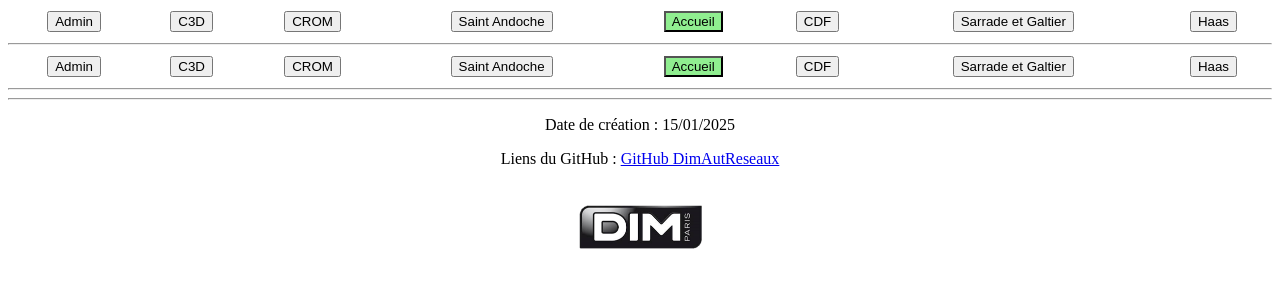
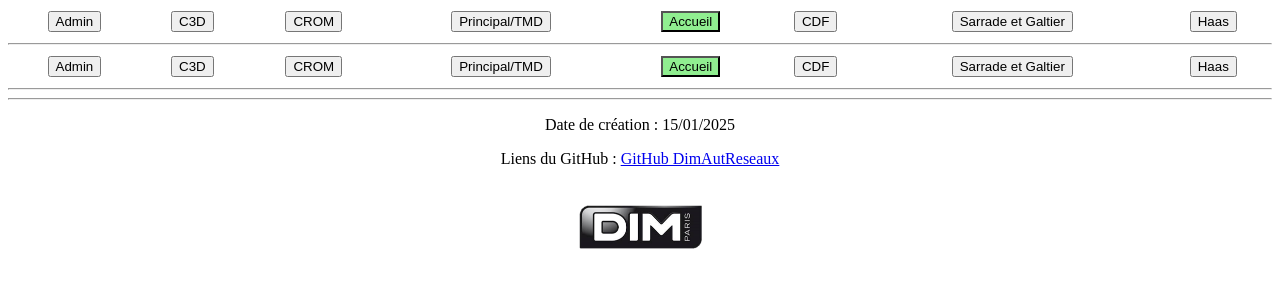
Before and after one commit to Noah-SIO/dimautReseaux, a PHP site: template view/header.php in a window 1280 px wide. Shown: the top 300 px of the page. Run offline with PHP 8.4, Linux system fonts and the light colour scheme; the template is opened without the code that fills it, so the values that code supplies are empty.

Commit message:
modif nom button header

```diff
--- a/view/header.php
+++ b/view/header.php
@@ -4,7 +4,7 @@ echo "<tr>";
 echo "<td><button onclick=\"window.location.href='?act=admin'\">Admin</button></td>";
 echo "<td><button onclick=\"window.location.href='?act=c3d'\">C3D</button></td>";
 echo "<td><button onclick=\"window.location.href='?act=crom'\">CROM</button></td>";
-echo "<td><button onclick=\"window.location.href='?act=standoche'\">Saint Andoche</button></td>";
+echo "<td><button onclick=\"window.location.href='?act=standoche'\">Principal/TMD</button></td>";
 echo "<td><button onclick=\"window.location.href='?act=batList'\" style='background-color: lightgreen;'>Accueil</button></td>";
 echo "<td><button onclick=\"window.location.href='?act=cdf'\">CDF</button></td>";
 echo "<td><button onclick=\"window.location.href='?act=sarrade'\">Sarrade et Galtier</button></td>";
```
